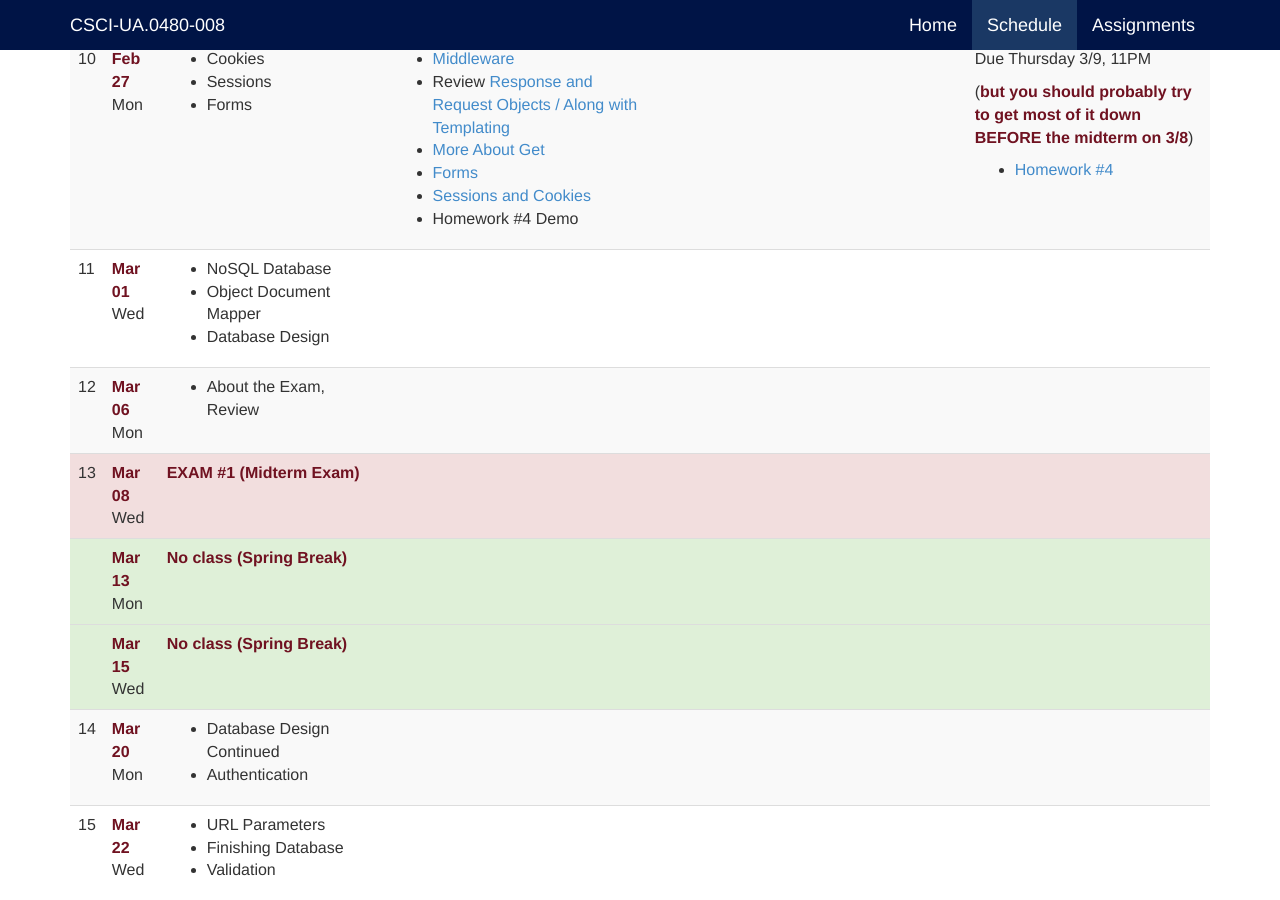
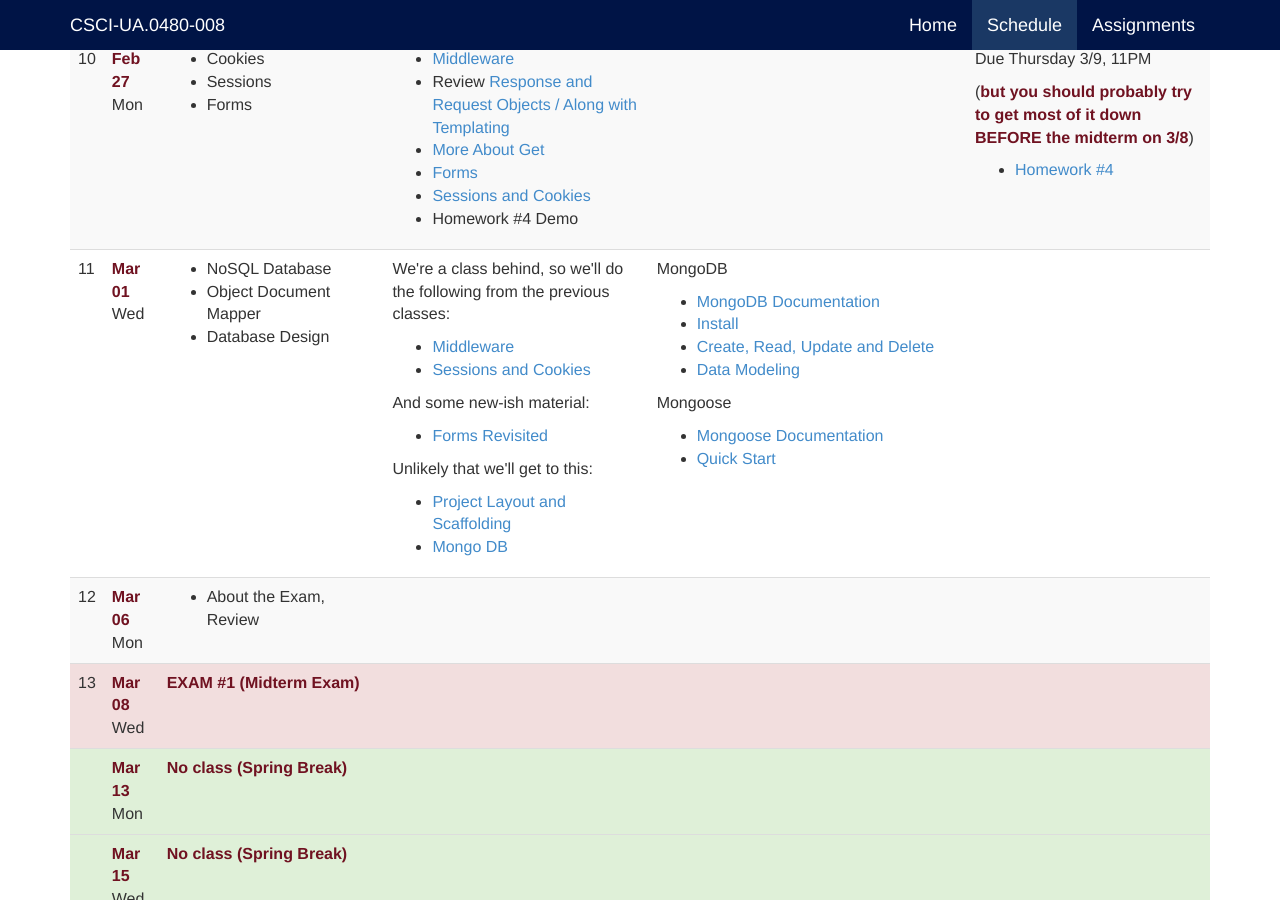
Before and after one commit to foureyes/csci-ua.0480-spring2017-008, a Jekyll site: the page built from schedule.markdown, in a window 1280 px wide and 900 px high, scrolled down 3695 px. Built offline with Jekyll 4.4.1, drawn with Linux system fonts in a browser that asks for light colours.

Commit message:
add class 11

```diff
--- a/_includes/schedule/11.markdown
+++ b/_includes/schedule/11.markdown
@@ -1,7 +1,17 @@
 	<td markdown="block">
-* [Sessions and Cookies from Previous Class](slides/10/sessions.html)
+
+We're a class behind, so we'll do the following from the previous classes:
+
+* [Middleware](slides/09/middleware.html)
+* [Sessions and Cookies](slides/10/sessions.html)
+
+And some new-ish material:
+
+* [Forms Revisited](slides/11/forms-revisited.html)
+
+Unlikely that we'll get to this:
+
 * [Project Layout and Scaffolding](slides/11/scaffolding.html)
-* [Forms Revisited](slides/11/forms-revisited.html)
 * [Mongo DB](slides/11/mongo.html)
 
 </td>
--- a/schedule.markdown
+++ b/schedule.markdown
@@ -200,9 +200,7 @@ introduce nodemon!
 * Database Design
 
 </td>
-<td></td><td></td><td markdown="block"></td>{% comment %}
 {% include schedule/11.markdown %}
-{% endcomment %}
 </tr>
 
 
```
Also changed, not shown: slides/10/sessions.markdown (+7 -7 lines).
